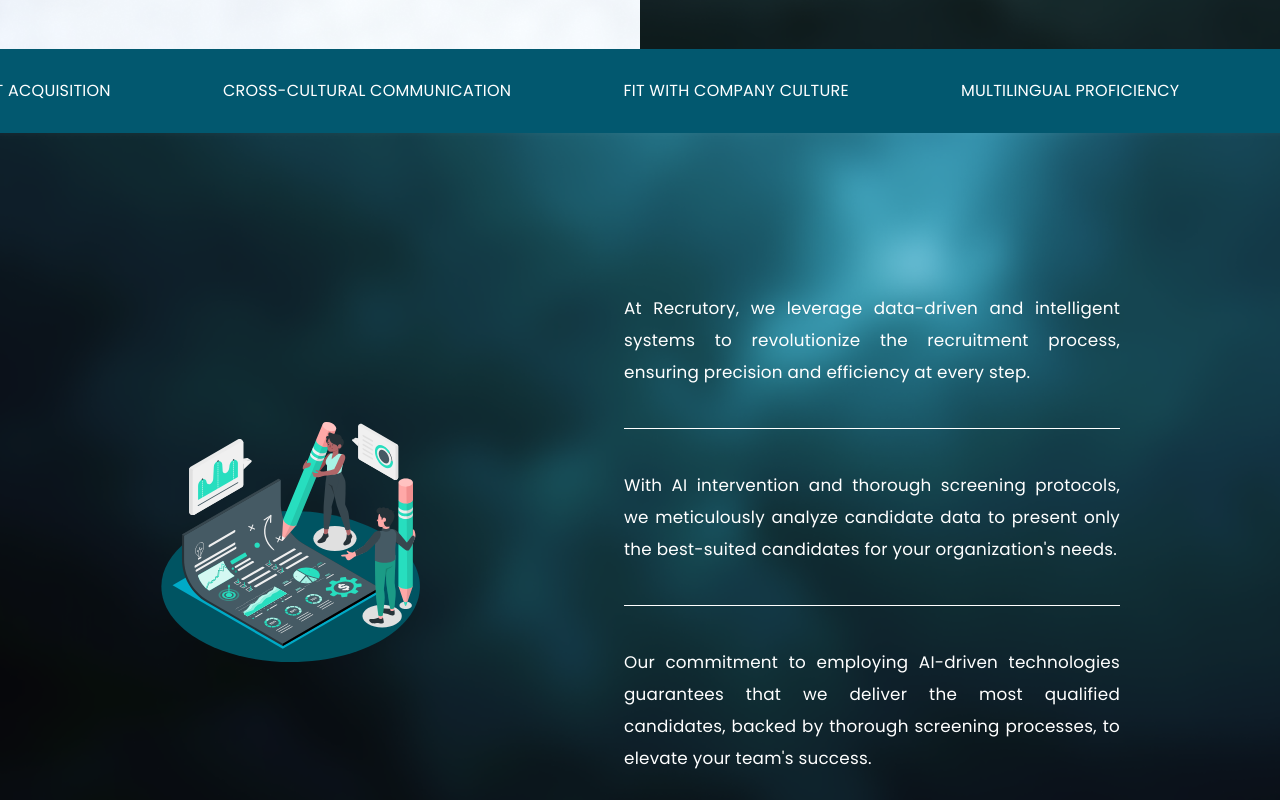
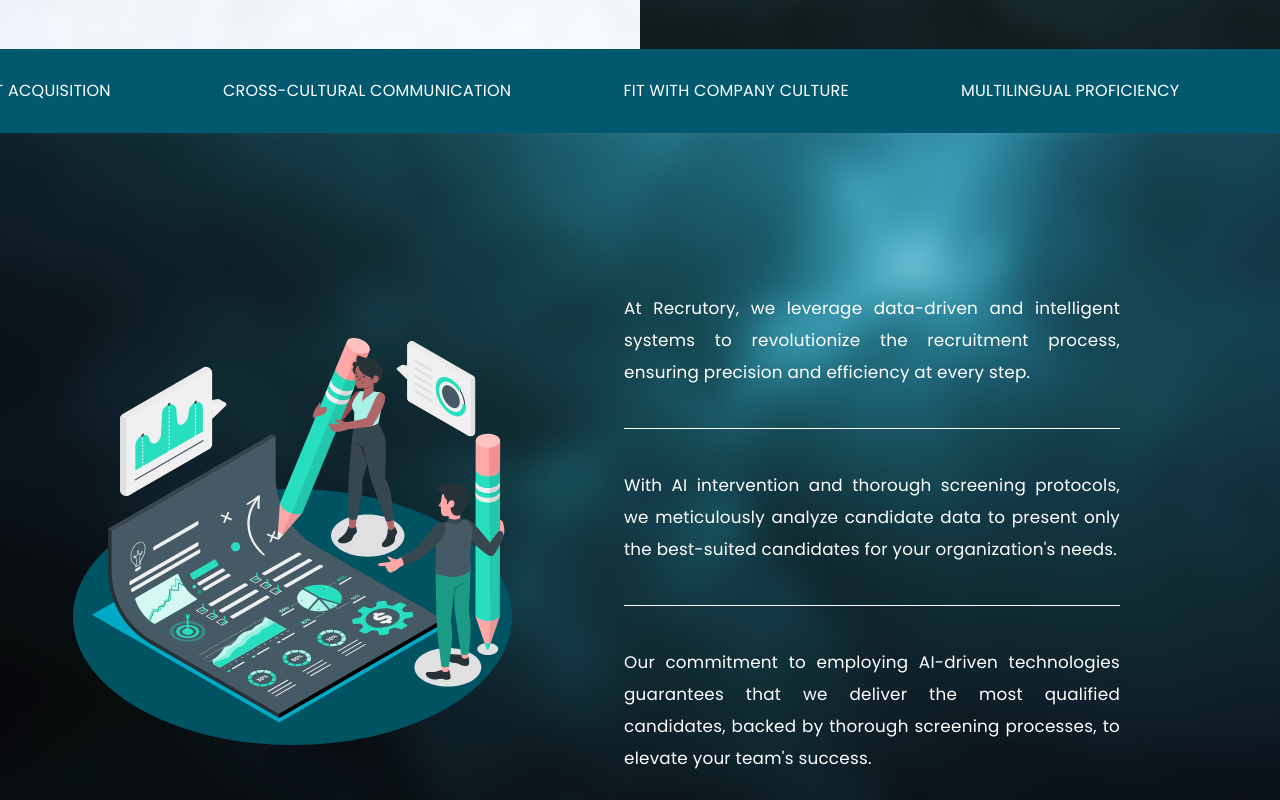
Before and after one commit to ShrawanVD/recrutory_web, an Angular app: page / in a window 1280 px wide. Shown: the part 2920-3720 px from the top of the page. Built offline with nearby package versions, Linux system fonts and the light colour scheme.

Commit message:
made bg images container responsive

```diff
--- a/src/app/components/header/header.component.css
+++ b/src/app/components/header/header.component.css
@@ -976,7 +976,7 @@ font-weight: bold;
   flex: 0 0 auto;
 }
 
-.left-side .img {
+.left-side img {
   display: block;
   margin: 0 2rem 0 auto;
   width: 80%;
@@ -1020,7 +1020,7 @@ font-weight: bold;
   .above-footer-container .left-side img {
     margin-top: 4%;
     width: 35vw;
-    height: 30vh;
+    height: auto;
   }
 
   .above-footer-container .right-side ul li {
@@ -1028,13 +1028,13 @@ font-weight: bold;
   }
 }
 
-@media screen and (max-width: 1200px) {
+/* @media screen and (max-width: 1200px) {
   .above-footer-container .left-side img {
-    width: 35vw;
+    width: 70vw;
   }
-}
+} */
 
-@media screen and (max-width: 990px) {
+/* @media screen and (max-width: 990px) {
   .above-footer-container .left-side img {
     width: 33vw;
   }
@@ -1043,9 +1043,9 @@ font-weight: bold;
     font-size: 1.2em;
     line-height: 25px;
   }
-}
+} */
 
-@media screen and (max-width: 900px) {
+@media screen and (max-width: 1050px) {
   .above-footer-container {
     margin: 0 0;
     display: flex;
--- a/src/app/components/header/header.component.html
+++ b/src/app/components/header/header.component.html
@@ -193,7 +193,7 @@ height: auto;
 <div class="container1">
   <div class="left" style="
       background-image: url('assets/hr-solution - 1.png');
-      height: 100vh;
+      min-height: 100vh;
       background-size: cover;
       background-position: center;
     ">
@@ -242,7 +242,7 @@ height: auto;
   </div>
   <div class="right" style="
       background-image: url('assets/hr-solution - 2.png');
-      height: 100vh;
+      min-height: 100vh;
       background-size: cover;
       background-position: center;
     ">
@@ -295,7 +295,7 @@ height: auto;
 
 <div class="above-footer-container" style="
     background-image: url('assets/justabovefooter.png');
-    height: 100vh;
+    min-height: 100vh;
     background-size: cover;
     background-position: center;
   ">
```
